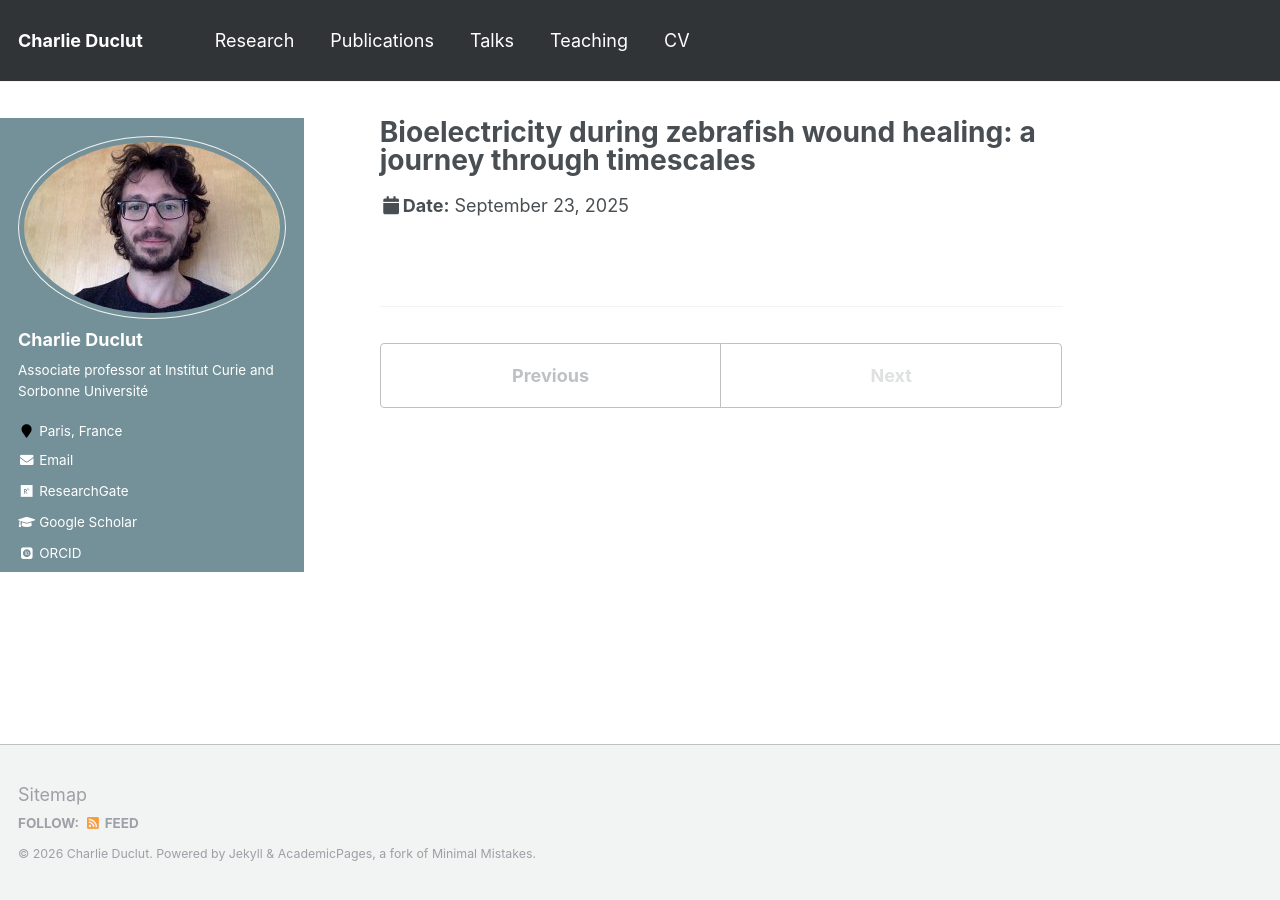
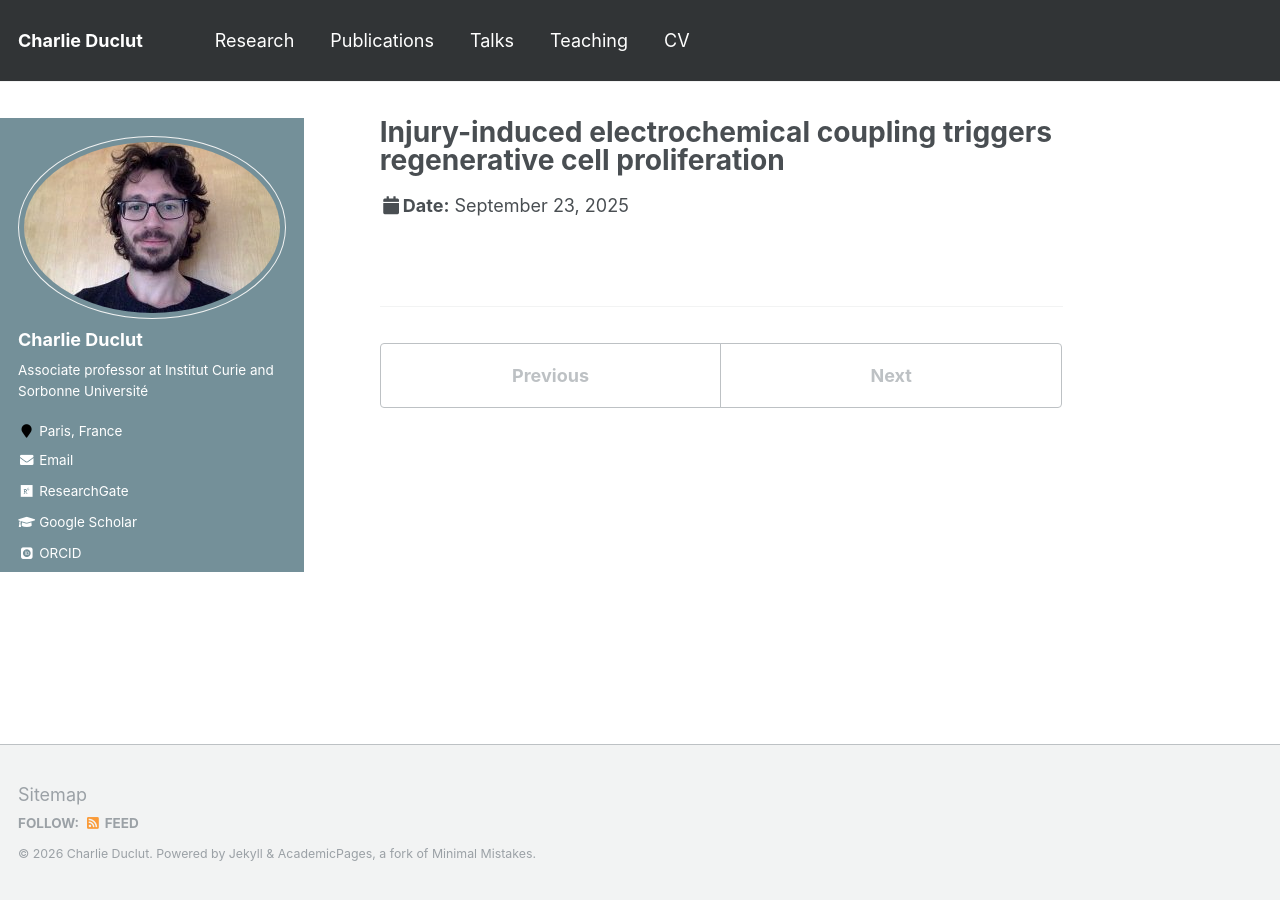
Before and after one commit to charlieduclut/charlieduclut.github.io, a Jekyll site: the page built from _talks/2025-09-23-inv-talk-8.md, in a window 1280 px wide. Built offline with Jekyll 4.4.1, drawn with Linux system fonts in a browser that asks for light colours; some web fonts are replaced.

```diff
--- a/_talks/2025-09-23-inv-talk-8.md
+++ b/_talks/2025-09-23-inv-talk-8.md
@@ -2,7 +2,7 @@
 collection: talks
 type: "Invited talk"
 permalink: /talks/2025-09-23-inv-talk-8
-title: "Bioelectricity during zebrafish wound healing: a journey through timescales"
+title: "Injury-induced electrochemical coupling triggers regenerative cell proliferation"
 venue: "Rencontre scientifique des Grands Causses"
 location: "Théâtre de la maison du peuple, Millau, France"
 date: 2025-09-23
```
Also changed, not shown: _talks/2018-08-01-poster-4.md (+1 -1 lines), _talks/2026-03-05-inv-talk-9.md (added, +9 -0 lines), _talks/2026-03-12-inv-talk-10.md (added, +9 -0 lines).
